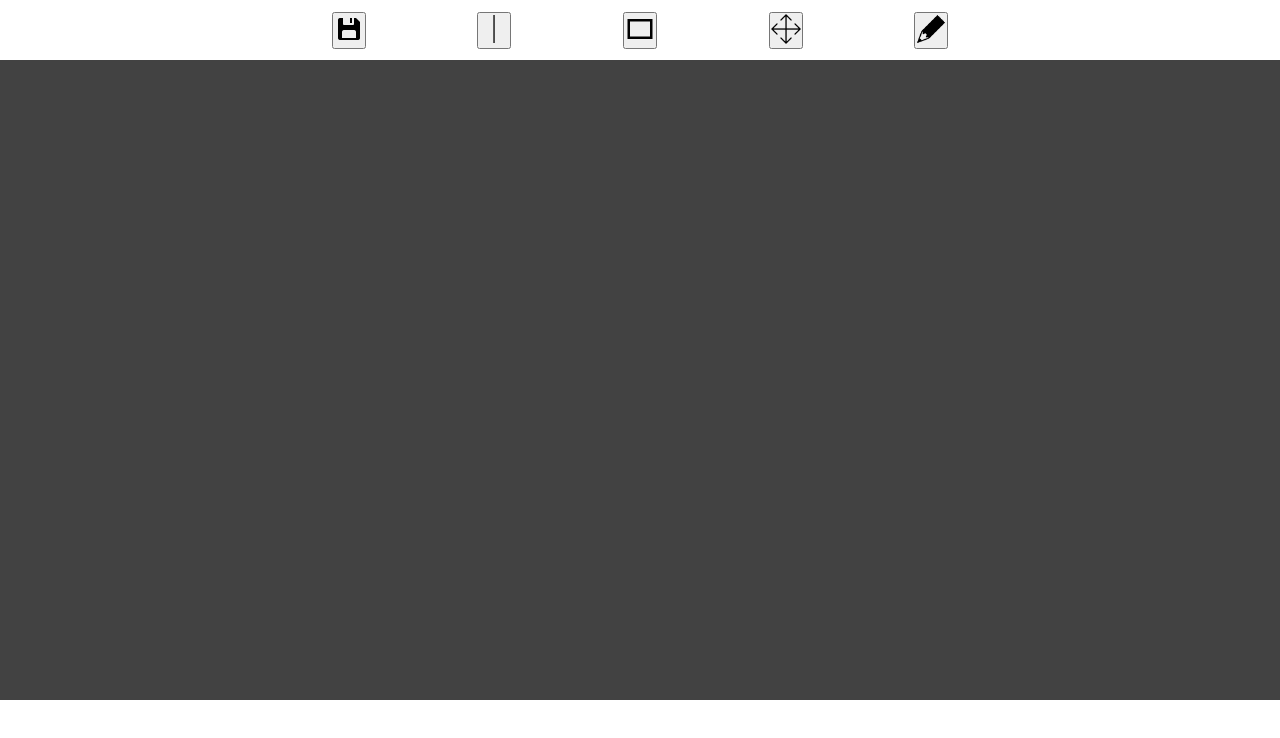
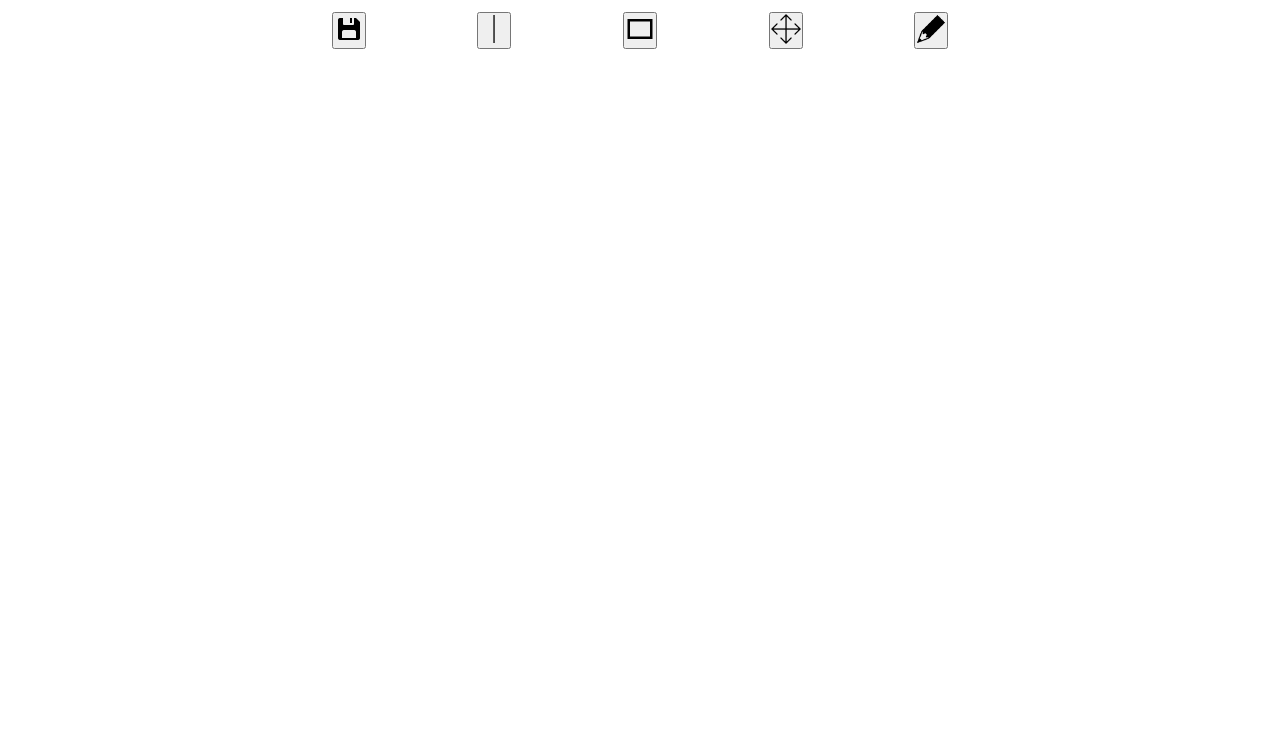
Before and after one commit to lovasber/myPaint, a React (Vite) app: page / in a window 1280 px wide. Shown: the top 738 px of the page. Built offline with nearby package versions, Linux system fonts and the light colour scheme.

Commit message:
P5 line drawing working

```diff
--- a/src/App.tsx
+++ b/src/App.tsx
@@ -7,7 +7,7 @@ function App() {
   return (
     <div className="App">
         <Header/>
-        <Canvas/>
+        <Canvas canvasHeight={window.innerHeight} canvasWidth={window.innerWidth}/>
     </div>
   )
 }
--- a/src/components/Canvas.tsx
+++ b/src/components/Canvas.tsx
@@ -1,116 +1,66 @@
-import React, { useEffect } from 'react'
-import rough from 'roughjs'
-import { Drawable } from 'roughjs/bin/core'
-import Element from '../interfaces/Element'
+import React, { useRef, useEffect } from 'react';
+import p5 from 'p5';
+
+type Props = {
+  canvasWidth: number;
+  canvasHeight: number;
+};
+
+const Canvas: React.FC<Props> = ({ canvasWidth, canvasHeight }) => {
+  const canvasParentRef = useRef<HTMLDivElement>(null);
+  const p5Ref = useRef<p5>();
+  const startXRef = useRef(0);
+  const startYRef = useRef(0);
+  const isDrawing = useRef(false);
+
+  const setupSketch = (p: p5, canvasParentElement: Element | null) => {
+    if (canvasParentElement) {
+      // Set up canvas
+      const canvas = p.createCanvas(canvasWidth, canvasHeight);
+      canvas.parent(canvasParentElement);
+
+      // Set up stroke
+      p.stroke(0);
+      p.strokeWeight(10);
+      p.noFill();
+
+      // Draw straight line on mouse release
+      canvas.mousePressed(() => {
+        startXRef.current = p.mouseX;
+        startYRef.current = p.mouseY;
+        isDrawing.current = true;
+      });
+
+      canvas.mouseReleased(() => {
+        isDrawing.current = false;
+        p.rect(startXRef.current, startYRef.current, p.mouseX, p.mouseY);
+      });
+    }
+  };
 
 
-const Canvas = () => {
-    const generator = rough.generator()
-    const [elements, setElements] = React.useState([] as Element[])
-    const [drawing, setDrawing] = React.useState(false as boolean)
-
-    useEffect(() => {
-        const canvas = document.getElementById('canvas') as HTMLCanvasElement
-        const context = canvas.getContext('2d') as CanvasRenderingContext2D
-        context.clearRect(0, 0, canvas.width, canvas.height)
-
-        const roughCanvas = rough.canvas(canvas)
-
-        elements.forEach(({roughElement}) => {
-            roughCanvas.draw(roughElement as Drawable)
-        })
-
-
-    }, [elements])
-
-    //V2
-    const createElement = (x1: number, y1: number, x2: number, y2: number) =>{
-        const roughElement = generator.line(x1, y1, x2, y2)
-        return { x1, y1, x2, y2, roughElement}
+  useEffect(() => {
+    if (canvasParentRef.current) {
+      // Create new p5 instance with sketch
+      p5Ref.current = new p5((p: p5) => {
+        setupSketch(p, canvasParentRef.current);
+      });
     }
 
-    const handleMouseDown = (e: React.MouseEvent) => {
-        setDrawing(true)
-        const {clientX, clientY } = e
+    // Clean up p5 instance on unmount
+    return () => {
+      p5Ref.current?.remove();
+    };
+  }, []);
 
-        const element = createElement(clientX, clientY, clientX, clientY)
-        setElements(prevState => [...prevState, element])
+  useEffect(() => {
+    // Resize canvas when props change
+    if (p5Ref.current) {
+      p5Ref.current.resizeCanvas(canvasWidth, canvasHeight);
     }
+  }, [canvasWidth, canvasHeight]);
 
-    const handleMouseMove = (event: React.MouseEvent) => {
-        if(!drawing) return
+  return <div ref={canvasParentRef} />;
+};
 
-        const {clientX, clientY } = event
-
-        const lastIndex : number = elements.length - 1
-        const { x1, y1 } = elements[lastIndex]
-
-        const updatedElement = createElement(x1, y1, clientX, clientY)
-
-        const tempElements = [...elements]
-        tempElements[lastIndex] = updatedElement
-        setElements(tempElements)
-        console.log({lastIndex})
-    }
-
-    const handleMouseUp = (e: React.MouseEvent) => {
-        setDrawing(false)
-    }
-
-    /*
-    //V1
-
-    const createElement = (x1: number, y1: number, x2: number, y2: number) => {
-        const roughElement = generator.line(x1, y1, x2, y2);
-        return {x1, y1, x2, y2, roughElement}
-    }
-
-    const handleMouseDown = (e: React.MouseEvent) => {
-        setDrawing(true)
-        const { clientX, clientY } = e as React.MouseEvent
-        const element = createElement(clientX, clientY, clientX, clientY)
-        setElements((prevState)=>[...prevState, element])
-    }
-
-    const handleMouseMove = (e: React.MouseEvent) => {
-        if (drawing) {
-            const { clientX, clientY } = e as React.MouseEvent
-            const lastIndex : number = elements.length - 1
-            const { x1, y1 } = elements[lastIndex]
-            const updatedElement = createElement(x1, y1, clientX, clientY)
-
-            const elementsCopy = [...elements]
-            elementsCopy[lastIndex] = updatedElement
-            setElements(elementsCopy)
-            console.log(x1, y1, clientX, clientY)
-        }
-    }
-
-
-    const handleMouseUp = (e: React.MouseEvent) => {
-        setDrawing(false)
-    }
-*/
-
-    const canvasStyle = {
-        /*width: window.innerWidth,
-        height: window.innerHeight,
-        */
-        width: '100%',
-        height: '100%',
-        backgroundColor: '#424242',
-      }
-
-    return (
-        <canvas
-            id='canvas'
-            style={canvasStyle}
-            onMouseDown={handleMouseDown}
-            onMouseMove={handleMouseMove}
-            onMouseUp={handleMouseUp}
-        >
-        </canvas>
-    )
-}
-
-export default Canvas
+export default Canvas;
```
